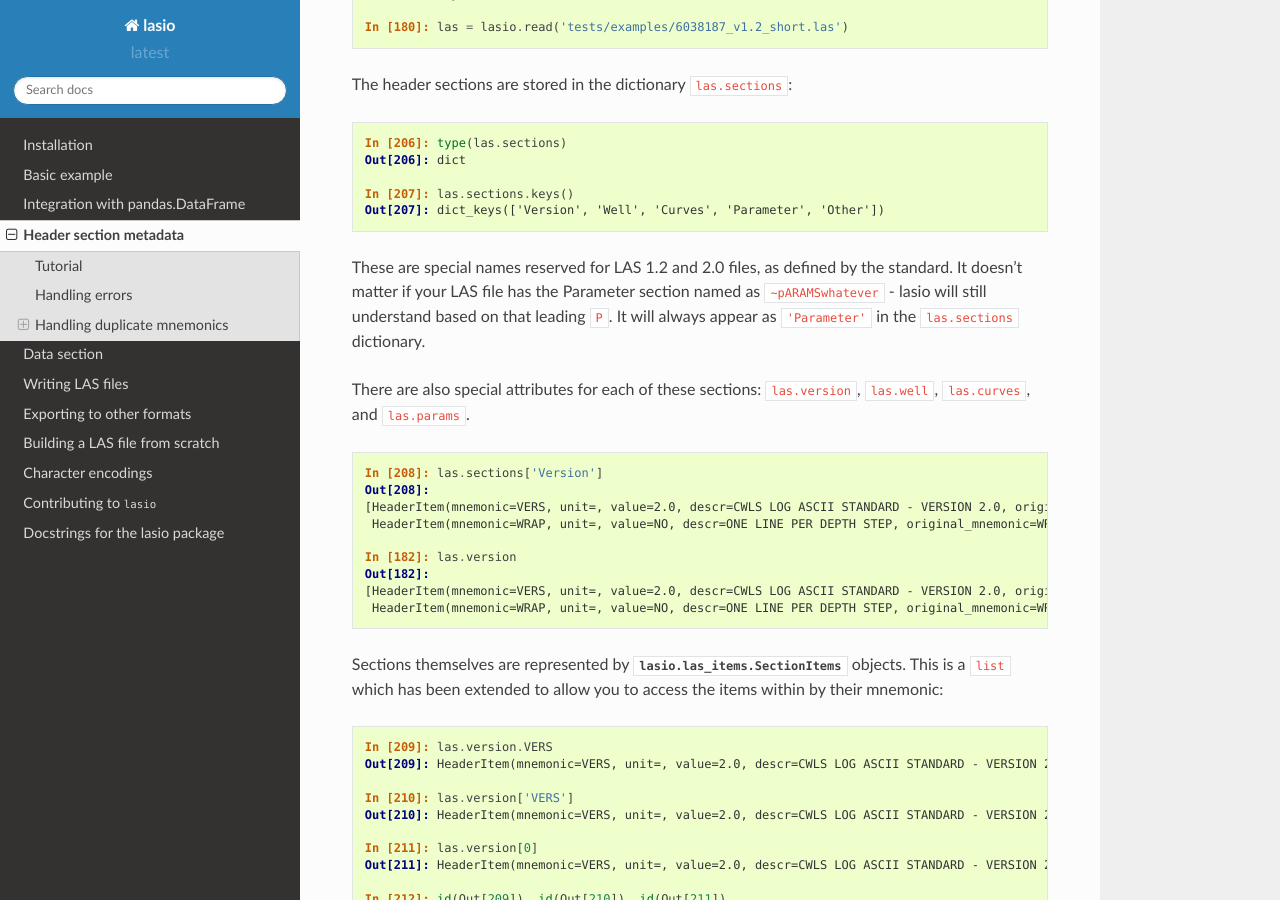
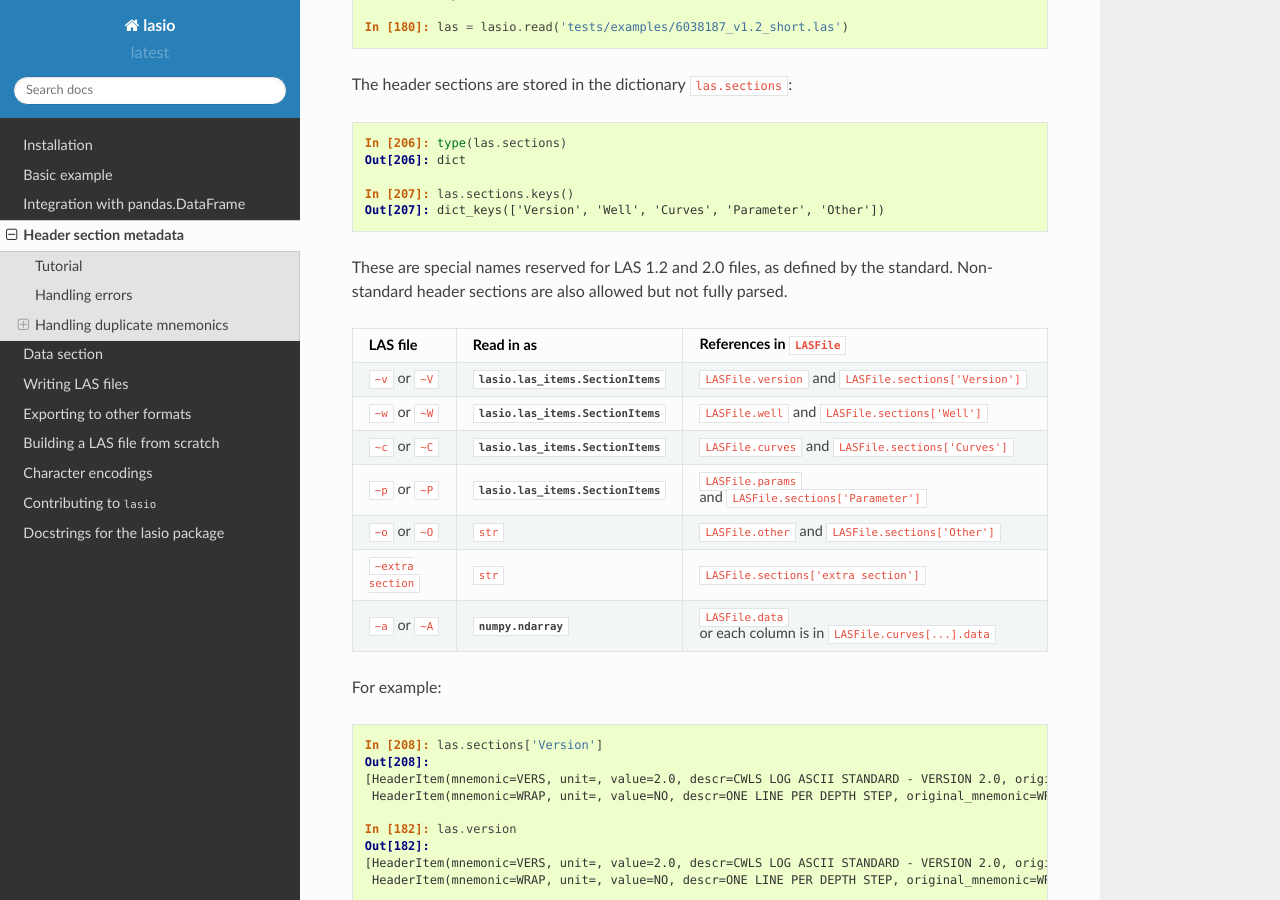
Before and after one commit to kinverarity1/lasio, a Sphinx documentation site: the page built from docs/source/header-section.rst, in a window 1280 px wide and 900 px high, scrolled down 339 px. Built offline with Sphinx 7.4.7 and the Read the Docs theme 2.0.0, drawn with Linux system fonts in a browser that asks for light colours; formulas are drawn with MathJax 3; some of the changed text lies outside the part shown.

Commit message:
Update docs

```diff
--- a/docs/source/data-section.rst
+++ b/docs/source/data-section.rst
@@ -205,4 +205,4 @@ easily load it:
 
     In [17]:
 
-See ``tests/test_null_policy.py`` (`link <>`__) for some examples.
+See ``tests/test_null_policy.py`` (`link <https://github.com/kinverarity1/lasio/blob/master/tests/test_null_policy.py>`__) for some examples.
--- a/docs/source/header-section.rst
+++ b/docs/source/header-section.rst
@@ -26,13 +26,21 @@
     Out[207]: dict_keys(['Version', 'Well', 'Curves', 'Parameter', 'Other'])
 
 These are special names reserved for LAS 1.2 and 2.0 files, as defined by the
-standard. It doesn't matter if your LAS file has the Parameter section
-named as ``~pARAMSwhatever`` - lasio will still understand based on that leading
-``P``. It will always appear as ``'Parameter'`` in the ``las.sections``
-dictionary.
+standard. Non-standard header sections are also allowed but not fully parsed.
 
-There are also special attributes for each of these sections: ``las.version``,
-``las.well``, ``las.curves``, and ``las.params``.
+==============================  =======================================  ===================================================================
+LAS file                        Read in as                               References in ``LASFile``
+==============================  =======================================  ===================================================================
+``~v`` or ``~V``                :class:`lasio.las_items.SectionItems`    ``LASFile.version`` and ``LASFile.sections['Version']``
+``~w`` or ``~W``                :class:`lasio.las_items.SectionItems`    ``LASFile.well`` and ``LASFile.sections['Well']``
+``~c`` or ``~C``                :class:`lasio.las_items.SectionItems`    ``LASFile.curves`` and ``LASFile.sections['Curves']``
+``~p`` or ``~P``                :class:`lasio.las_items.SectionItems`    ``LASFile.params`` and ``LASFile.sections['Parameter']``
+``~o`` or ``~O``                ``str``                                  ``LASFile.other`` and ``LASFile.sections['Other']``
+``~extra section``              ``str``                                  ``LASFile.sections['extra section']``
+``~a`` or ``~A``                :class:`numpy.ndarray`                   ``LASFile.data`` or each column is in ``LASFile.curves[...].data``
+==============================  =======================================  ===================================================================
+
+For example:
 
 .. code-block:: ipython
 
@@ -184,13 +192,7 @@
      HeaderItem(mnemonic=LMF, unit=, value=GL, descr=DREF, original_mnemonic=LMF),
      HeaderItem(mnemonic=TDD, unit=, value=136 m, descr=TDD, original_mnemonic=TDD)]
 
-And now we need to add a new mnemonic:
-
-.. code-block:: ipython
-
-    In [199]: las.params.DRILL = lasio.HeaderItem(mnemonic='DRILL', value='John Smith', descr='Driller on site')
-
-But no - this is the exception! Adding via an attribute **will not work**. You need to
+And now we need to add a new mnemonic. Adding via an attribute **will not work**. You need to
 use the item-style access.
 
 .. code-block:: ipython
@@ -232,11 +234,15 @@
 lasio will do its best to read every line from the header section. If it can make sense of it,
 it will parse it into a mnemonic, unit, value, and description.
 
-However many lines are "broken":
+However often there are problems in LAS files. For example, a header section might contain something like:
+
+.. code-block:: none
 
     COUNTY: RUSSELL
 
 (missing period, should be ``COUNTY.    : RUSSELL``). Or:
+
+.. code-block:: none
 
     API       .                                          : API Number     (required if CTRY = US)
     "# Surface Coords: 1,000' FNL & 2,000' FWL"
@@ -312,7 +318,7 @@
 
     LASHeaderError: line 31 (section ~PARAMETER INFORMATION): "DEPTH     DT       RHOB     NPHI     SFLU     SFLA      ILM      ILD"
 
-Now:
+Now if we use ignore_header_errors=True:
 
 .. code-block:: IPython
 
@@ -338,7 +344,9 @@
 Handling duplicate mnemonics
 ----------------------------
 
-Take this file:
+Take this LAS file as an example, containing this ~C section:
+
+.. code-block:: none
 
     ~CURVE INFORMATION
     DEPT.M                     :  1  DEPTH
@@ -350,9 +358,9 @@
     RES.OHMM                   :  7  MEDIUM RESISTIVITY
     RES.OHMM                   :  8  DEEP RESISTIVITY
 
-Notice there are three curves with the mnemonic `RES`.
+Notice there are three curves with the mnemonic RES.
 
-When we load the file in, `lasio` distinguishes between these duplicates:
+When we load the file in, lasio distinguishes between these duplicates:
 
 .. code-block:: IPython
 
@@ -423,7 +431,7 @@
 Normalising mnemonic case
 ~~~~~~~~~~~~~~~~~~~~~~~~~
 
-If there is a mix of upper and lower case characters in the mnemonics, by default lasio will convert all mnemonics to uppercase to avoid problems with producing these duplicate `:1`, `:2`, `:3` suffixes. There is a keyword argument which will preserve the original formatting if that is what you prefer.
+If there is a mix of upper and lower case characters in the mnemonics, by default lasio will convert all mnemonics to uppercase to avoid problems with producing the :1, :2, :3, and so on. There is a keyword argument which will preserve the original formatting if that is what you prefer.
 
 .. code-block:: IPython
 
```
Also changed, not shown: 1 other file.
